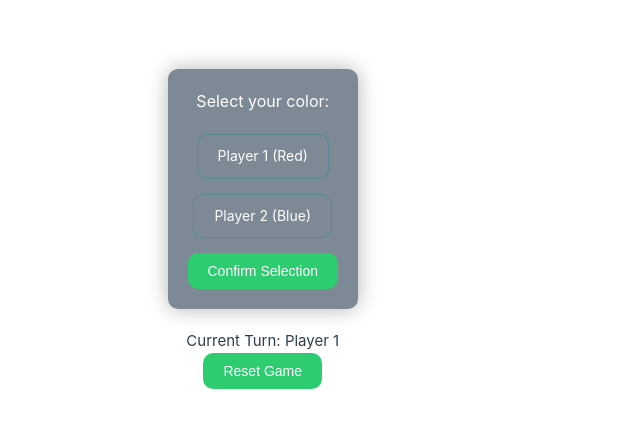
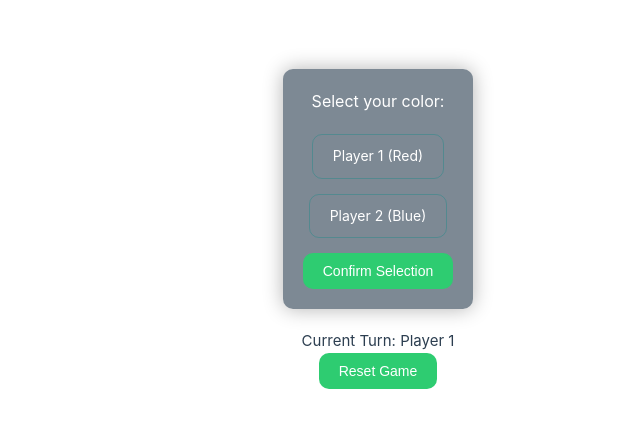
Before and after one commit to elfrmkr/connect-four-game, a Vue app: page / in a window 1280 px wide. Shown: the part 181-608 px from the top of the page, without its empty margins (262-902 px from the left). Built offline with nearby package versions, Linux system fonts and the light colour scheme.

Commit message:
fix: change the color and placement of  the app component

```diff
--- a/src/assets/base.css
+++ b/src/assets/base.css
@@ -4,9 +4,12 @@
   --vt-c-white-soft: #f8f8f8;
   --vt-c-white-mute: #f2f2f2;
 
-  --vt-c-black: #181818;
-  --vt-c-black-soft: #222222;
-  --vt-c-black-mute: #282828;
+  --vt-c-black: #1e1e1e;
+  /* Change to a slightly lighter black color */
+  --vt-c-black-soft: #252525;
+  /* Change to a slightly lighter black-soft color */
+  --vt-c-black-mute: #2b2b2b;
+  /* Change to a slightly lighter black-mute color */
 
   --vt-c-indigo: #2c3e50;
 
--- a/src/assets/main.css
+++ b/src/assets/main.css
@@ -1,35 +1,9 @@
 @import './base.css';
 
 #app {
-  max-width: 1280px;
-  margin: 0 auto;
-  padding: 2rem;
-  font-weight: normal;
+  display: flex;
+  align-items: center;
+  justify-content: center;
+  min-height: 100vh;
+  /* Ensure at least the full viewport height */
 }
-
-a,
-.green {
-  text-decoration: none;
-  color: hsla(160, 100%, 37%, 1);
-  transition: 0.4s;
-  padding: 3px;
-}
-
-@media (hover: hover) {
-  a:hover {
-    background-color: hsla(160, 100%, 37%, 0.2);
-  }
-}
-
-@media (min-width: 1024px) {
-  body {
-    display: flex;
-    place-items: center;
-  }
-
-  #app {
-    display: grid;
-    grid-template-columns: 1fr 1fr;
-    padding: 0 2rem;
-  }
-}
```
